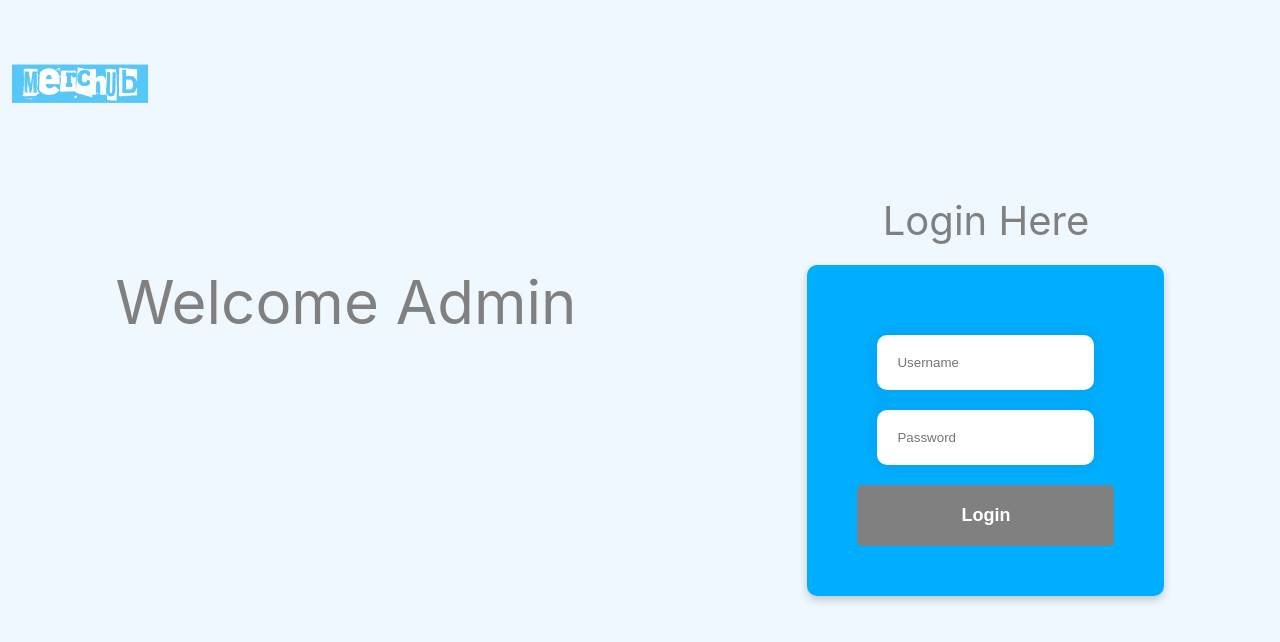
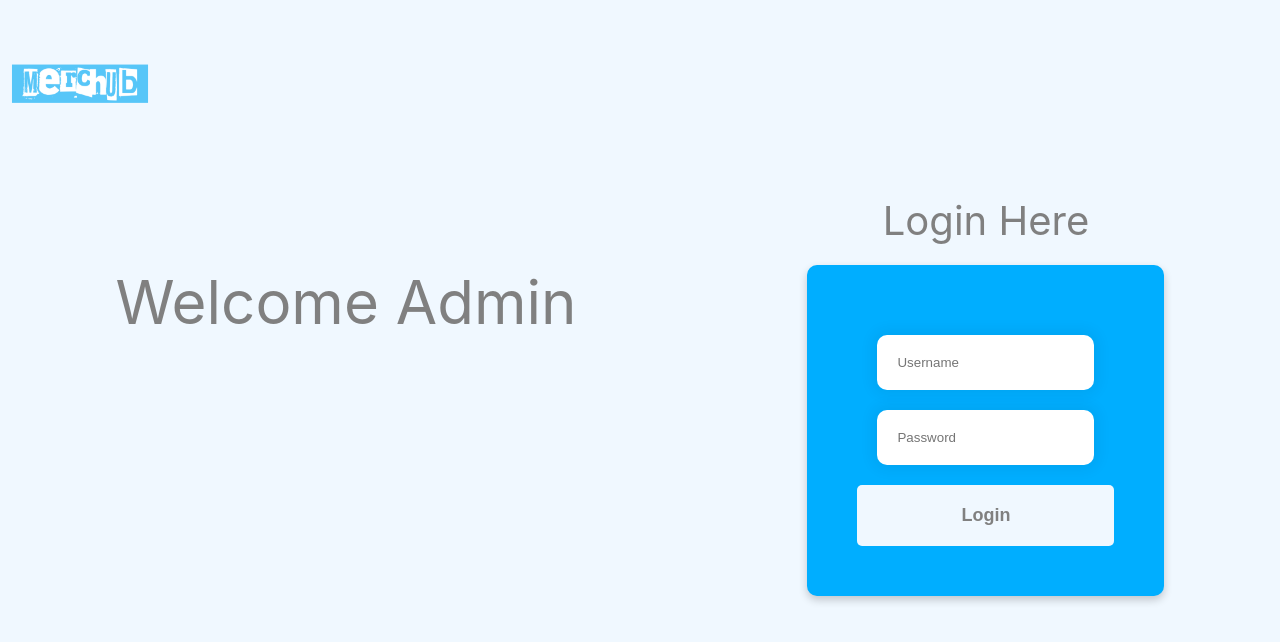
Before and after one commit to zubbybright/merchub-admin, a React (Create React App) app: page / in a window 1280 px wide. Shown: the top 642 px of the page. Built offline with nearby package versions, Linux system fonts and the light colour scheme.

Commit message:
implement error messages

```diff
--- a/src/components/Login.js
+++ b/src/components/Login.js
@@ -10,8 +10,10 @@ export default function Login(){
     const history = useHistory();
     const [userName,setUsername]= useState('');
     const [password, setPassword] = useState('');
+    const [error, setError] = useState(false);
     const auth =useSelector(state => state.auth);
     const common = useSelector(state => state.common);
+
 
     const onChangeUsername = (evt) => {
         setUsername(evt.target.value);
@@ -31,7 +33,8 @@ export default function Login(){
             history.push('/dashboard');
         }
         catch(error){
-            console.log(error);
+            if(error.response.data.message)
+                setError(true);
         }
         dispatch(isAppLoading(false));
     }
@@ -48,11 +51,17 @@ export default function Login(){
                 <div className="login-text"> Login Here</div>
                 <form className="form">
                     <div>
+                        { error &&
+                            <div className="error-message">Invalid Username or Password</div>
+                        }
                         <input className="login-text-input"  type="text" autoComplete="off"
-                        value = {userName} onChange={onChangeUsername} placeholder="Username" name="username" required />
+                        value = {userName} onChange={onChangeUsername} placeholder="Username"
+                        name="username" required />
                         <input className="login-text-input" minLength="4" type="password"
-                        value = {password} onChange={onChangePassword} placeholder="Password" name="password" required />
-                        <button disabled={common.isBtnDisabled} className="submit-btn" onClick={loginAdmin} type="button" >{common.isAppLoading?'Logging in':'Login'}</button>
+                        value = {password} onChange={onChangePassword} placeholder="Password"
+                        name="password" required />
+                        <button disabled={common.isBtnDisabled} className={common.isBtnDisabled?"submit-btn-disabled":"submit-btn"}
+                        onClick={loginAdmin} type="button" >{common.isLoading ?'Logging in':'Login'}</button>
                     </div>
                 </form>
                 </div>
--- a/src/components/css/Login.css
+++ b/src/components/css/Login.css
@@ -26,8 +26,11 @@ body {
     display: flex;
     justify-content: center;
     padding: 50px;
-
-
+}
+.error-message{
+    color: red;
+    font-size: larger;
+    font-weight: 600;
 }
 .login-text{
     text-align: center;
@@ -56,6 +59,16 @@ body {
     border-radius:5px;
     width:100%;
 }
+.submit-btn-disabled{
+    padding:20px;
+    border:none;
+    color:grey;
+    background-color: aliceblue;
+     font-size: large;
+    font-weight:600;
+    border-radius:5px;
+    width:100%;
+}
 
 @media only screen and (max-width: 600px) {
     body {
```
